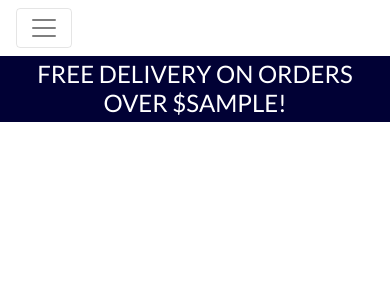
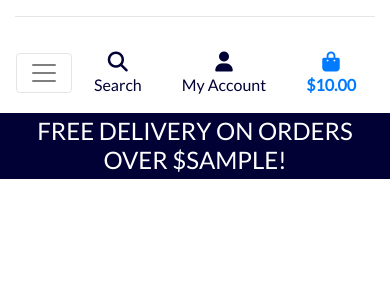
Before and after one commit to nahed2019/matthiola, a Django app: template templates/base.html in a window 390 px wide. Shown: the top 300 px of the page. Run offline with Django 3.2, Linux system fonts and the light colour scheme; the template is opened without the code that fills it: most values are stand-ins (such as "Sample title", 1, 10 or a date in 2020); some libraries are stand-ins or nearby versions.

Commit message:
Added mobile header and main navbar

```diff
--- a/templates/base.html
+++ b/templates/base.html
@@ -124,6 +124,7 @@
                 </ul>
             </div>
         </div>
+        <hr class="solid">
         <div class="row bg-white">
             <nav class="navbar navbar-expand-lg navbar-light w-100">
                 <button class="navbar-toggler" type="button" data-toggle="collapse" data-target="#main-nav"
--- a/templates/includes/main-nav.html
+++ b/templates/includes/main-nav.html
@@ -0,0 +1,70 @@
+
+<div class="collapse navbar-collapse" id="main-nav">
+    <ul class="navbar-nav w-auto mx-auto">
+        <li class="nav-item dropdown">
+            <a class="logo-font font-weight-bold nav-link text-navy mr-5" href="#" id="all-products-link"
+                data-toggle="dropdown" aria-haspopup="true" aria-expanded="false">
+                Online Shop
+            </a>
+            <div class="dropdown-menu border-0" aria-labelledby="all-products-link">
+                <a href="" class="dropdown-item">By Price</a>
+                <a href="" class="dropdown-item ">By Rating</a>
+                <a href="" class="dropdown-item ">By Occasions</a>
+                <a href="" class="dropdown-item ">By Category</a>
+                <a href="" class="dropdown-item">All Products</a>
+            </div>
+        </li>
+
+        <li class="nav-item dropdown">
+            <a class="logo-font font-weight-bold nav-link text-navy mr-5" href="#" id="flowers-link"
+                data-toggle="dropdown" aria-haspopup="true" aria-expanded="false">
+                Flowers
+            </a>
+            <div class="dropdown-menu border-0" aria-labelledby="flowers-link">
+                <a href="" class="dropdown-item">Flowers By Type</a>
+                <a href="" class="dropdown-item">Flowers By color</a>
+                <a href="" class="dropdown-item">All Flowers</a>
+            </div>
+        </li>
+
+        <li class="nav-item dropdown">
+            <a class="logo-font font-weight-bold nav-link text-navy mr-5" href="#" id="plants-link"
+                data-toggle="dropdown" aria-haspopup="true" aria-expanded="false">
+                Plants
+            </a>
+            <div class="dropdown-menu border-0" aria-labelledby="plants-link">
+                <a href="" class="dropdown-item">Green Plants</a>
+                <a href="" class="dropdown-item">Flowering Plants</a>
+                <a href="" class="dropdown-item">All Plants</a>
+            </div>
+        </li>
+
+        <li class="nav-item dropdown">
+            <a class="logo-font font-weight-bold nav-link text-navy" href="#" id="gift-link" data-toggle="dropdown"
+                aria-haspopup="true" aria-expanded="false">
+                Gifts
+            </a>
+            <div class="dropdown-menu border-0" aria-labelledby="gift-link">
+                <a href="" class="dropdown-item">Birthday Gift</a>
+                <a href="" class="dropdown-item">Baskets Gift</a>
+                <a href="" class="dropdown-item">Baby Gift</a>
+                <a href="" class="dropdown-item">All Gifts</a>
+            </div>
+        </li>
+        <li class="nav-item dropdown">
+            <a class="logo-font font-weight-bold nav-link text-navy" href="#" id="occasions-link"
+                data-toggle="dropdown" aria-haspopup="true" aria-expanded="false">
+                Occasions
+            </a>
+            <div class="dropdown-menu border-0" aria-labelledby="occasions-link">
+                <a href="" class="dropdown-item">Birthday</a>
+                <a href="" class="dropdown-item">
+                    Anniversary</a>
+                <a href="" class="dropdown-item">
+                    Congratulations</a>
+                <a href="" class="dropdown-item">Love &amp; Romance</a>
+                <a href="" class="dropdown-item">All Occasions</a>
+            </div>
+        </li>
+    </ul>
+</div>
--- a/templates/includes/mobile-top-header.html
+++ b/templates/includes/mobile-top-header.html
@@ -0,0 +1,56 @@
+<li class="list-inline-item">
+    <a class="text-navy nav-link d-block d-lg-none" href="#" id="mobile-search" data-toggle="dropdown" aria-haspopup="true" aria-expanded="false">
+        <div class="text-center">
+            <div><i class="fas fa-search fa-lg"></i></div>
+            <p class="my-0">Search</p>
+        </div>
+    </a>
+    <div class="dropdown-menu border-0 w-100 p-2 rounded-0 my-0" aria-labelledby="mobile-search">
+        <form class="form" method="GET" action="">
+            <div class="input-group w-100">
+                <input class="form-control border border-navy rounded-0" type="text" name="q" placeholder="Search our site">
+                <div class="input-group-append">
+                    <button class="form-control form-control btn btn-navy border border-black rounded-0" type="submit">
+                        <span class="icon">
+                            <i class="fas fa-search"></i>
+                        </span>
+                    </button>
+                </div>
+            </div>
+        </form>
+    </div>
+</li>
+<li class="list-inline-item dropdown">
+    <a class="text-navy nav-link d-block d-lg-none" href="#" id="user-options" data-toggle="dropdown" aria-haspopup="true" aria-expanded="false">
+        <div class="text-center">
+            <div><i class="fas fa-user fa-lg"></i></div>
+            <p class="my-0">My Account</p>
+        </div>
+    </a>
+    <div class="dropdown-menu border-0" aria-labelledby="user-options">
+        {% if request.user.is_authenticated %}
+            {% if request.user.is_superuser %}
+                <a href="{% url 'account_logout' %}" class="dropdown-item">Product Management</a>
+            {% endif %}
+            <a href="" class="dropdown-item">My Profile</a>
+            <a href="{% url 'account_logout' %}" class="dropdown-item">Logout</a>
+        {% else %}
+            <a href="{% url 'account_signup' %}" class="dropdown-item">Register</a>
+            <a href="{% url 'account_login' %}" class="dropdown-item">Login</a>
+        {% endif %}
+    </div>
+</li>
+<li class="list-inline-item">
+    <a class="{% if grand_total %}text-primary font-weight-bold{% else %}text-navy{% endif %} nav-link d-block d-lg-none" href="">
+        <div class="text-center">
+            <div><i class="fas fa-shopping-bag fa-lg"></i></div>
+            <p class="my-0">
+                {% if grand_total %}
+                    ${{ grand_total|floatformat:2 }}
+                {% else %}
+                    $0.00
+                {% endif %}
+            </p>
+        </div>
+    </a>
+</li>
```
